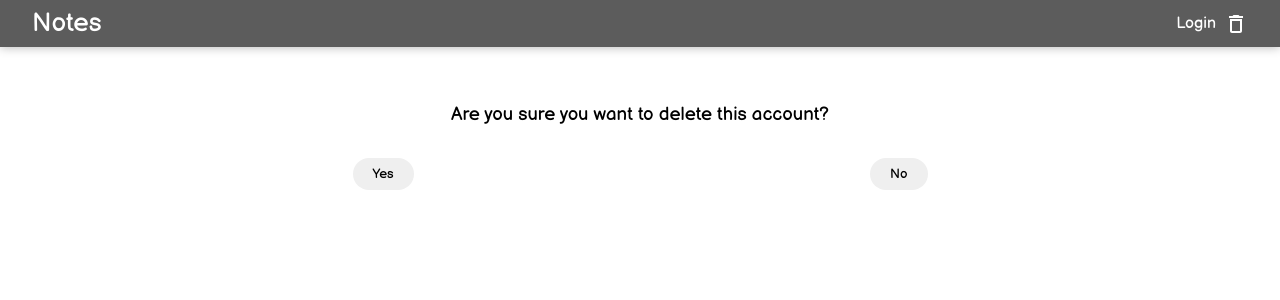
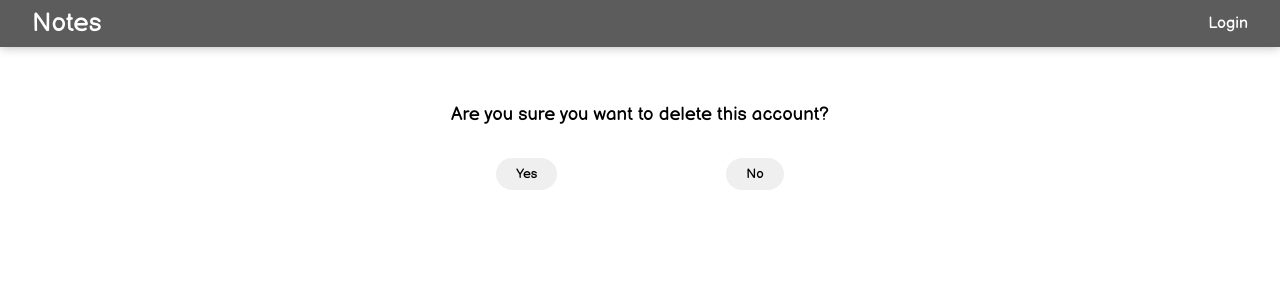
Before and after one commit to allisondev16/my-notes, a React (Create React App) app: page /delete in a window 1280 px wide. Shown: the top 300 px of the page. Built offline with nearby package versions, Linux system fonts and the light colour scheme.

Commit message:
Fixed the issue in deleting account

```diff
--- a/package.json
+++ b/package.json
@@ -21,7 +21,7 @@
     "web-vitals": "^1.1.2"
   },
   "scripts": {
-    "start": "react-scripts start",
+    "start": "node backend/server.js",
     "build": "react-scripts build",
     "test": "react-scripts test",
     "eject": "react-scripts eject"
--- a/public/styles.css
+++ b/public/styles.css
@@ -138,7 +138,7 @@ form.login input[type="submit"] {
 }
 
 .deletePage__buttons {
-    width: 50%;
+    width: 25%;
     margin: auto;
     display: flex;
     justify-content: space-between;
--- a/src/components/App.js
+++ b/src/components/App.js
@@ -134,7 +134,7 @@ function App() {
           } />
           <Route path="login" element={<Login onLogin={changeUser} />} />
           <Route path="signup" element={<Signup onSignup={signUp} />} />
-          <Route path="delete" element={<Delete user={username}/>} />
+          <Route path="delete" element={<Delete user={username} clickedYes={handleLogout} />} />
         </Route>
       </Routes>
 
--- a/src/components/Delete.js
+++ b/src/components/Delete.js
@@ -11,7 +11,9 @@ function Delete(props) {
     }
 
     async function handleYes() {
-        await axios.delete(`/users/${props.user}`);
+        const res = await axios.delete(`/users/${props.user}`);
+        console.log(res);
+        props.clickedYes();
         navigate('/');
     }
 
--- a/src/components/Header.js
+++ b/src/components/Header.js
@@ -18,8 +18,8 @@ function Header(props) {
                     <Link to={'/login'} onClick={handleClick}>
                         {props.user ? "Logout " + props.user : "Login"}
                     </Link>
-                    {!props.user &&
-                        <Link to={'/delete'} onClick={handleClick}>
+                    {props.user &&
+                        <Link to={'/delete'}>
                             <button className="deleteIcon" title="Delete Account">
                                 <DeleteOutlineIcon />
                             </button>
--- a/src/components/Signup.js
+++ b/src/components/Signup.js
@@ -60,7 +60,7 @@ function Signup(props) {
         // get the user's data
         const user = await axios.get(`/users/${credential.username}`);
         //const userIsExisting = req.data.find(userData => userData.username === credential.username);
-        console.log(user);
+
         if (user.data.message !== "User not found.") {
             // render "That username is taken. Try another."
             setIsUsernameTaken(true);
```
Also changed, not shown: 1 other file (tests, documents, lock files or other folders).
